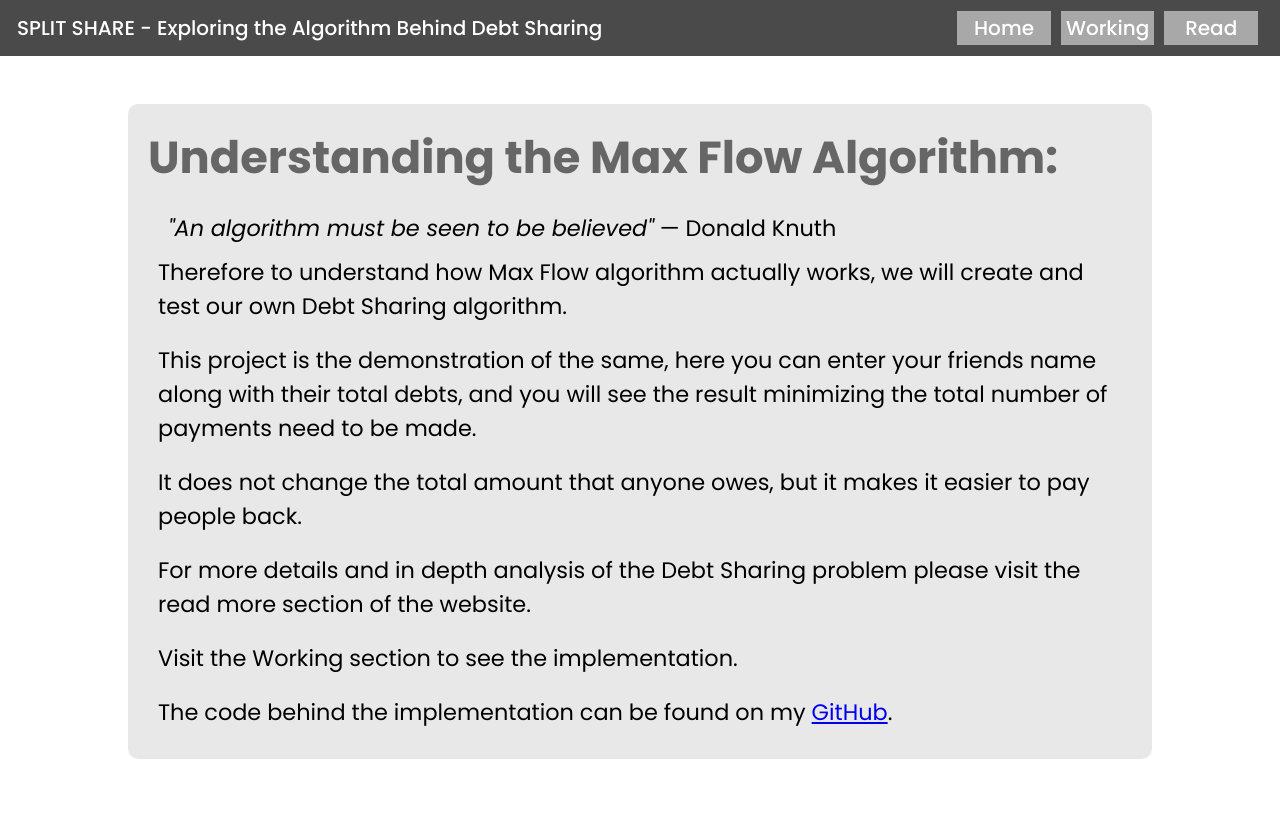
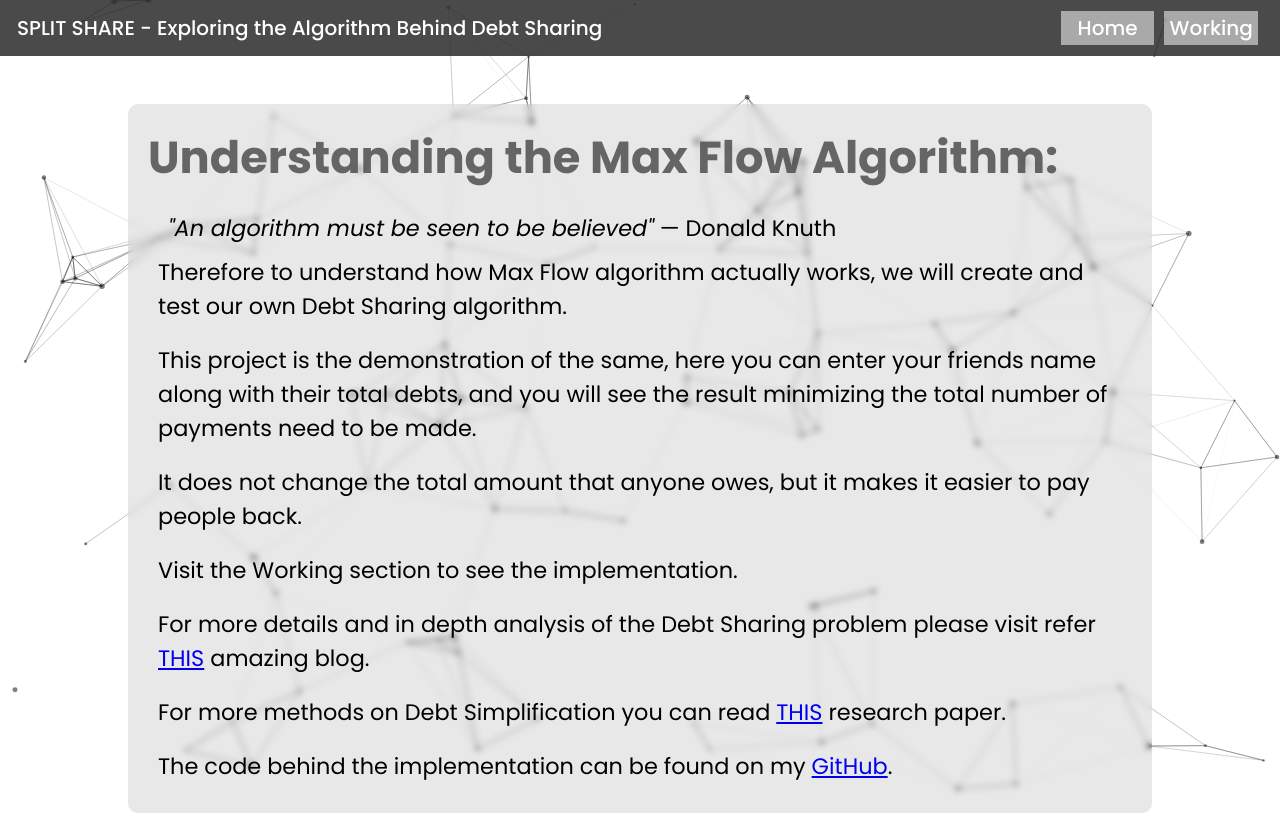
Before and after one commit to milindsharma7/Split-Share, a React (Create React App) app in the folder split-share/: page / in a window 1280 px wide. Built offline with nearby package versions, Linux system fonts and the light colour scheme.

Commit message:
Project Complete

```diff
--- a/split-share/src/App.js
+++ b/split-share/src/App.js
@@ -13,7 +13,6 @@ function App() {
         <Route path='/' element={<Main/>}/>
         <Route path='/home' element={<Main/>}/>
         <Route path='/working' element={<Working/>}/>
-        <Route path='/read' element={<Read/>}/>
       </Route>
       </Routes>
     </BrowserRouter>
--- a/split-share/src/pages/Home.jsx
+++ b/split-share/src/pages/Home.jsx
@@ -6,13 +6,12 @@ import Particle from './Particle'
 function Home() {
   return (
     <div id='mainDiv'>
-        {/* <Particle/> */}
+        <Particle/>
         <nav id='navBar'>
             <div>SPLIT SHARE - Exploring the Algorithm Behind Debt Sharing</div>
             <div id='navLink'>
                 <Link to='/home' className='navButton'>Home</Link>
                 <Link to='/working' className='navButton'>Working</Link>
-                <Link to='/read' className='navButton'>Read</Link>
             </div>
         </nav>
         <Outlet/>
--- a/split-share/src/pages/Main.jsx
+++ b/split-share/src/pages/Main.jsx
@@ -3,6 +3,7 @@ import '../styles/Main.css'
 import { Link } from 'react-router-dom';
 
 function Main() {
+    const url = 'https://www.researchgate.net/profile/Tom-Verhoeff/publication/220396130_Settling_Multiple_Debts_Efficiently_An_Invitation_to_Computing_Science/links/00463519f239f8a553000000/Settling-Multiple-Debts-Efficiently-An-Invitation-to-Computing-Science.pdf';
     return (
         <div id='mainContent'>
             <div id='headings'>
@@ -24,11 +25,14 @@ function Main() {
                     that anyone owes, but it makes it easier to pay people back.
                 </p>
                 <p>
-                    For more details and in depth analysis of the Debt Sharing problem please visit
-                    the read more section of the website.
+                    Visit the Working section to see the implementation.
                 </p>
                 <p>
-                    Visit the Working section to see the implementation.
+                    For more details and in depth analysis of the Debt Sharing problem please visit
+                    refer <Link to='https://medium.com/@mithunmk93/algorithm-behind-splitwises-debt-simplification-feature-8ac485e97688' target='_blank'>THIS</Link> amazing blog.
+                </p>
+                <p>
+                    For more methods on Debt Simplification you can read <Link to={url} target='_blank'>THIS</Link> research paper.
                 </p>
                 <p>
                     The code behind the implementation can be found on my <Link to='https://github.com/milindsharma7/Split-Share/blob/master/Max_Flow_Modified.cpp' target='_blank'>GitHub</Link>.
--- a/split-share/src/pages/Read.jsx
+++ /dev/null
@@ -1,9 +0,0 @@
-import React from 'react'
-
-function Read() {
-  return (
-    <div>Read</div>
-  )
-}
-
-export default Read
--- a/split-share/src/pages/Working.jsx
+++ b/split-share/src/pages/Working.jsx
@@ -254,12 +254,12 @@ function Working() {
               </div>
             </div>
         })}
-        <div id='graphs'>
+        {display && <div id='graphs'>
             Before:
             <Graph graph = {graph} options = {options}/>
             After:
             <Graph graph = {graphAfter} options = {options}/>
-        </div>
+        </div>}
         </div>
     </div>
 
--- a/split-share/src/styles/Main.css
+++ b/split-share/src/styles/Main.css
@@ -10,6 +10,7 @@
     background-color: rgba(99, 99, 99, 0.146);
     padding: 20px;
     border-radius: 10px;
+    backdrop-filter: blur(3px);
 }
 
 #headings p{
--- a/split-share/src/styles/Person.css
+++ b/split-share/src/styles/Person.css
@@ -42,6 +42,7 @@
     width: 100%;
     font-weight: 600;
     color: rgb(79, 79, 79);
+    backdrop-filter: blur(3px);
 }
 
 #graphs{
```
Also changed, not shown: split-share/src/styles/Read.css (added, +13 -0 lines), split-share/src/assets/after.png (added), split-share/src/assets/before.png (added).
